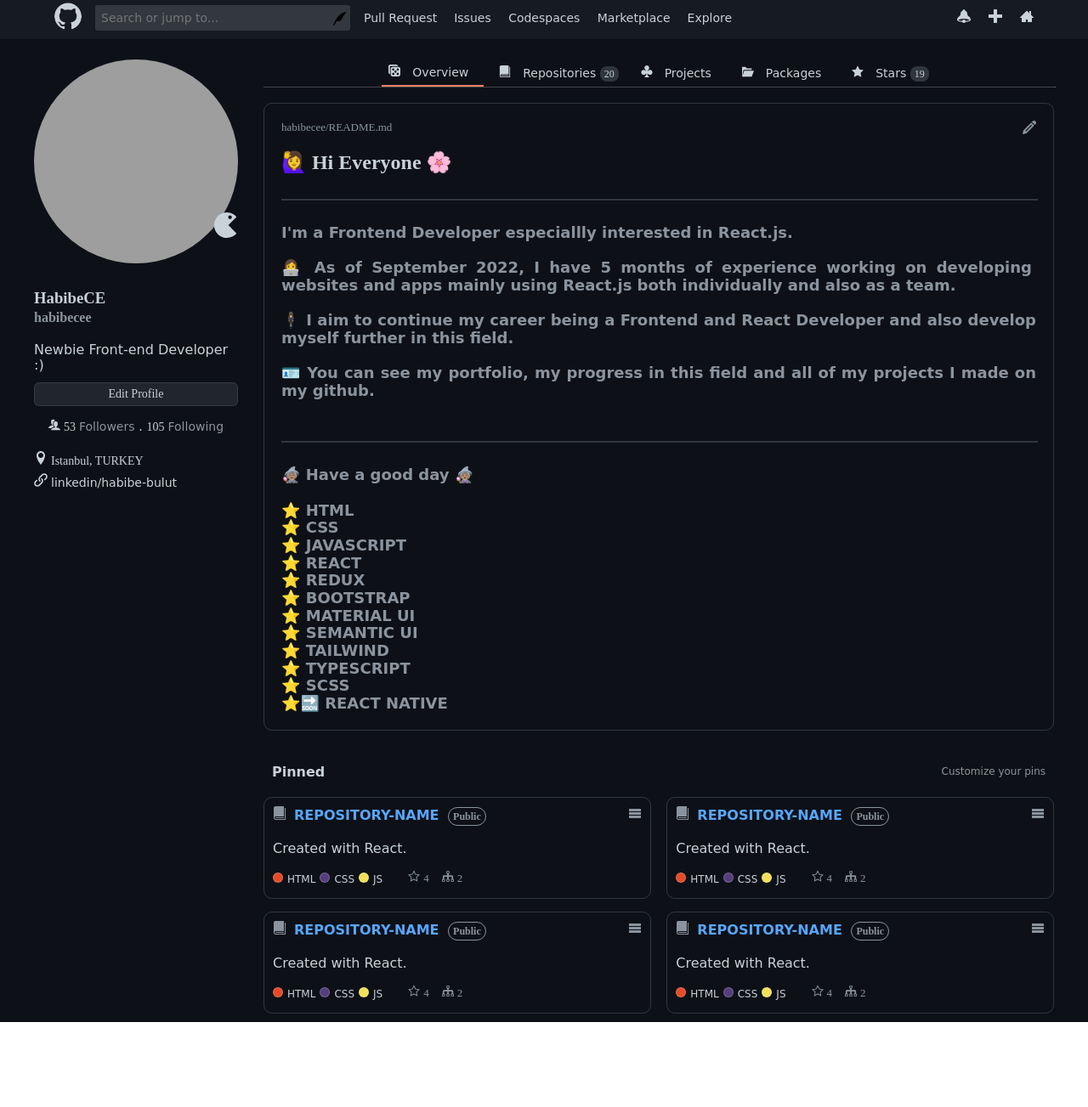
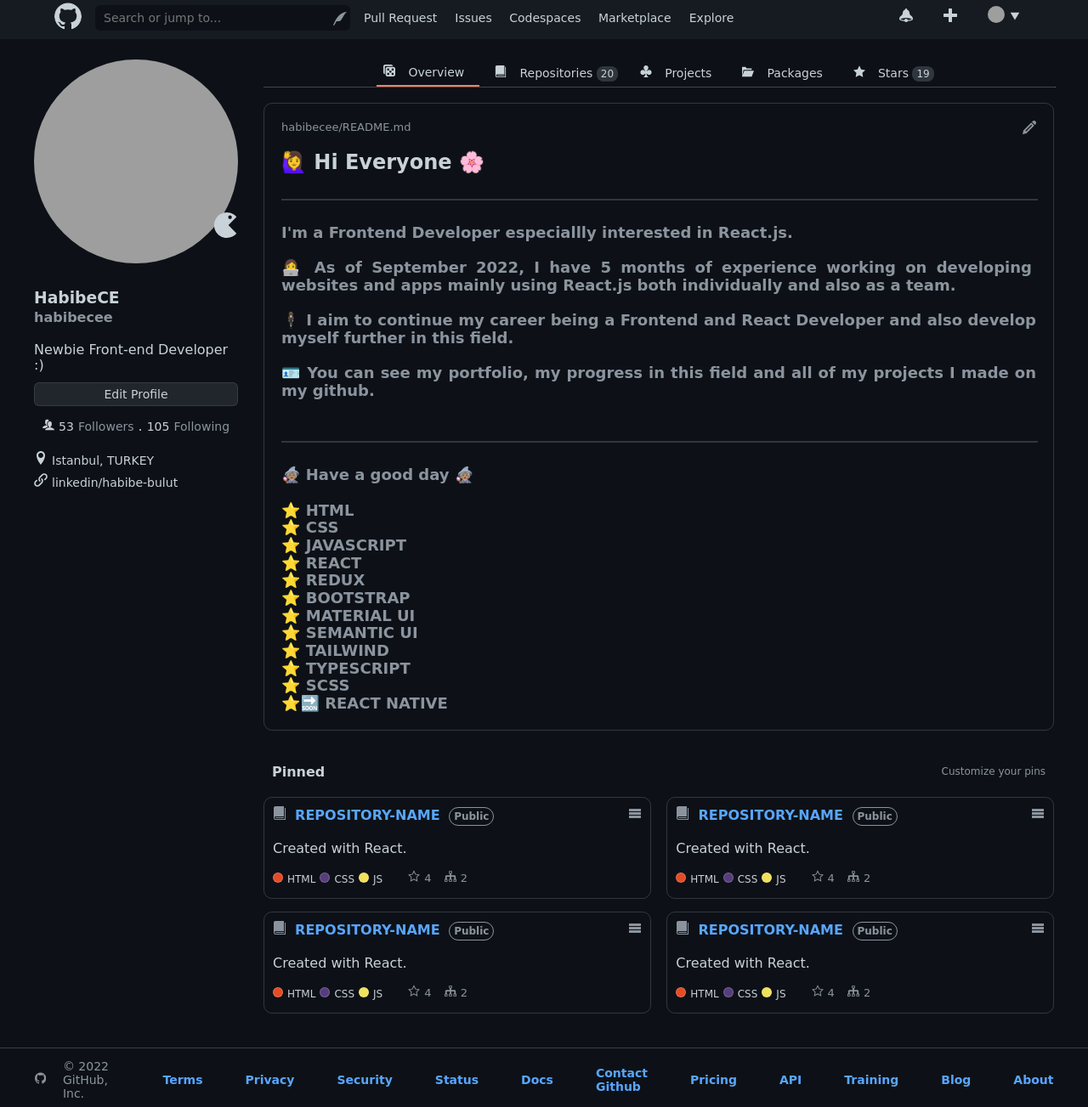
Before and after one commit to habibecee/CLONE-GITHUB-WITH-SCSS, a plain HTML site: page index.html in a window 1280 px wide. Shown: the part 4-1307 px from the top of the page at 85% size. Before the commit the page ends 1207 px from the top, so only its background shows below. Drawn offline with Linux system fonts and the light colour scheme; grey boxes are pictures that could not be loaded; a web font is replaced by a local one.

Commit message:
project-completed

```diff
--- /dev/null
+++ b/--companents/_footer.scss
@@ -0,0 +1,58 @@
+@mixin flex-column-start-center($gap){
+    display: flex;
+    flex-direction: column;
+    align-items: flex-start;
+    justify-content: center;
+    gap: $gap;
+}
+
+@mixin flex-center-center($gap){
+    display: flex;
+    align-items: center;
+    justify-content: center;
+    gap: $gap;
+}
+
+.Footer{
+    width: 100%;
+    height: 70px;
+    padding: 30px 50px;
+    margin-top: 30px;
+    background-color: $content-bg;
+    color: $color-mute;
+    border-top: 1px solid $span-border;
+
+    @include flex-center-center(50px);
+
+    &-left{
+
+        @include flex-center-center(20px);
+
+        svg{
+            font-size: 28px;
+            cursor: pointer;
+        }
+
+        span{
+            font-size: 14px;
+            margin-top: 5px;
+        }
+    }
+
+    &-right{
+        @include flex-center-center(50px);
+        margin-top: 5px;
+
+        a{
+            color: $hover-text-color;
+            font-size: 14px;
+            font-weight: bold;
+
+            &:hover{
+                text-decoration: underline;
+            }
+        }
+
+    }
+
+}
--- a/--companents/_header.scss
+++ b/--companents/_header.scss
@@ -22,6 +22,7 @@
             height: 32px;
             color: $color-default;
             border-radius: 50%;
+            cursor: pointer;
         }
     }
 
@@ -29,23 +30,32 @@
 
         position: relative;
 
+
         input{
-            background-color: hsla(0,0%,100% , .125);
+            background-color: $content-bg;
             width: 300px;
             height: 30px;
-            padding: 7px;
+            padding: 10px;
             font-size: $size;
-            font-family: $my-font;
-            color: #fff;
-            border: none;
+            border: none !important;
             margin-right: $m-r-l;
-            border-radius: 3px;
+            border-radius: 6px;
+
+
+
+
         }
 
         svg{
+            color: $color-mute;
             position: absolute;
             right: 20px;
             top: 8px;
+            cursor: pointer;
+
+            &:hover{
+                color: $color-default;
+            }
 
         }
     }
@@ -62,9 +72,34 @@
     &-rightLinks{
         margin-left: auto;
 
-        svg{
+        a{
             color: $color-default;
+            margin-right: 15px;
             margin-left: $m-r-l;
+
+            img{
+                width: 20px;
+                height: 20px;
+                border-radius: 50%;
+                margin-bottom: 8px;
+            }
+
+            .icon-play3{
+                transform: rotate(90deg);
+                font-size: 14px;
+                transition: .2s ease-in-out;
+
+
+                &:hover{
+                    color: #fff ;
+                }
+            }
+
+            &:hover{
+                color: $color-mute;
+            }
+
+
 
         }
 
--- a/index.html
+++ b/index.html
@@ -236,6 +236,17 @@
                     d="M31 12h-11v-11c0-0.552-0.448-1-1-1h-6c-0.552 0-1 0.448-1 1v11h-11c-0.552 0-1 0.448-1 1v6c0 0.552 0.448 1 1 1h11v11c0 0.552 0.448 1 1 1h6c0.552 0 1-0.448 1-1v-11h11c0.552 0 1-0.448 1-1v-6c0-0.552-0.448-1-1-1z">
                 </path>
             </symbol>
+            <symbol id="icon-play3" viewBox="0 0 32 32">
+                <title>play3</title>
+                <path d="M6 4l20 12-20 12z"></path>
+            </symbol>
+            <symbol id="icon-circle-down" viewBox="0 0 32 32">
+                <title>circle-down</title>
+                <path
+                    d="M32 16c0-8.837-7.163-16-16-16s-16 7.163-16 16 7.163 16 16 16 16-7.163 16-16zM3 16c0-7.18 5.82-13 13-13s13 5.82 13 13-5.82 13-13 13-13-5.82-13-13z">
+                </path>
+                <path d="M9.914 11.086l-2.829 2.829 8.914 8.914 8.914-8.914-2.828-2.828-6.086 6.086z"></path>
+            </symbol>
             <symbol id="icon-command" viewBox="0 0 32 32">
                 <title>command</title>
                 <path
@@ -333,8 +344,8 @@
             <a href="#"> <svg class="icon icon-plus">
                     <use xlink:href="#icon-plus"></use>
                 </svg> </a>
-            <a href="#"> <svg class="icon icon-home3">
-                    <use xlink:href="#icon-home3"></use>
+            <a href="#"> <img src="https://avatars.githubusercontent.com/u/108949876?v=4"> <svg class="icon icon-play3">
+                    <use xlink:href="#icon-play3"></use>
                 </svg> </a>
 
         </div>
@@ -678,6 +689,29 @@
         </Main>
     </div>
 
+    <footer class="Footer">
+        <div class="Footer-left">
+            <svg class="icon icon-github">
+                <use xlink:href="#icon-github"></use>
+            </svg>
+            <span>© 2022 GitHub, Inc.</span>
+
+        </div>
+        <div class="Footer-right">
+            <a href="#"> Terms </a>
+            <a href="#"> Privacy </a>
+            <a href="#"> Security </a>
+            <a href="#"> Status </a>
+            <a href="#"> Docs </a>
+            <a href="#"> Contact Github </a>
+            <a href="#"> Pricing </a>
+            <a href="#"> API </a>
+            <a href="#"> Training </a>
+            <a href="#"> Blog </a>
+            <a href="#"> About </a>
+        </div>
+    </footer>
+
 
 
 
--- a/main.scss
+++ b/main.scss
@@ -3,7 +3,16 @@
 @import './--abstracts/variables';
 @import './--companents/header';
 @import './--companents/content';
+@import './--companents/footer';
 
+*{
+  font-family: $my-font;
+}
+
+
+body{
+  background-color: $content-bg;
+}
 
   .icon {
     display: inline-block;
```
Also changed, not shown: main.css, 1 other file.
